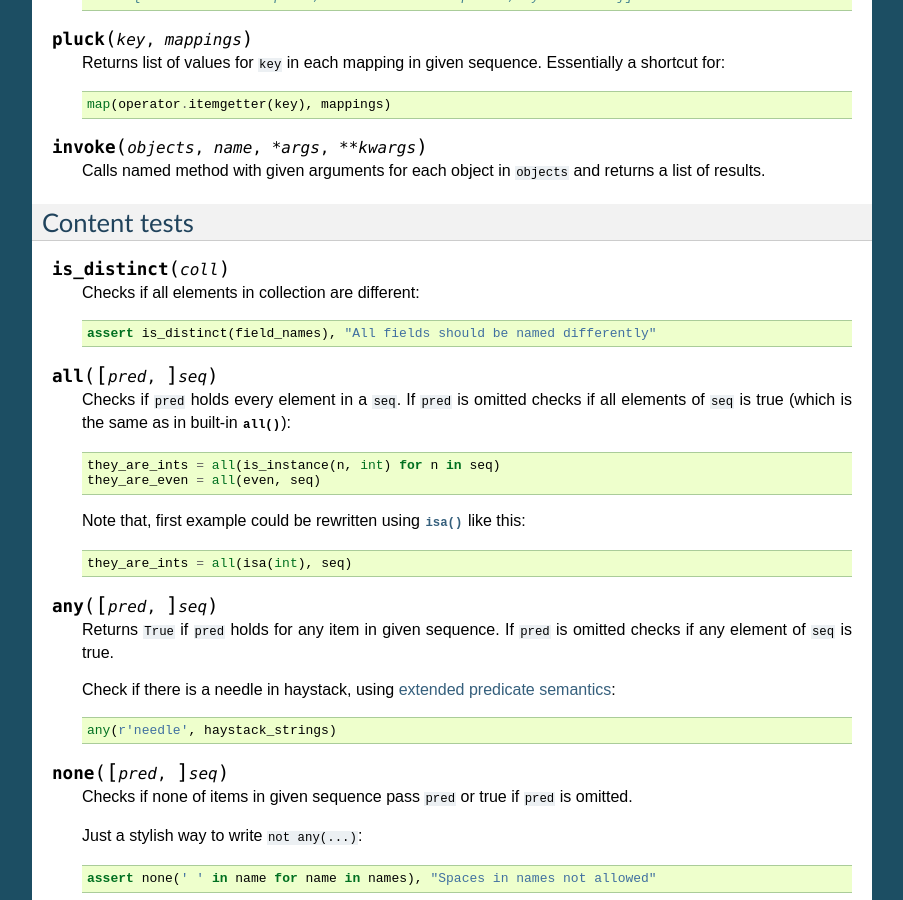
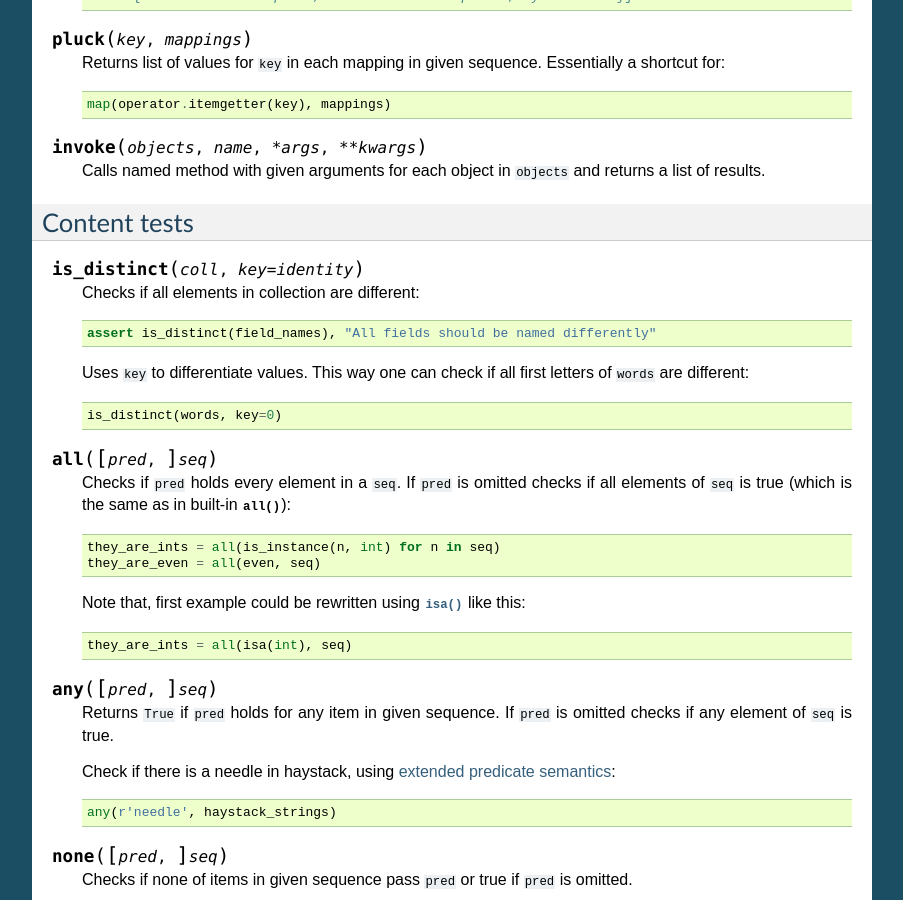
Before and after one commit to Jamaal224/funcy, a Sphinx documentation site: the page built from docs/colls.rst, in a window 1280 px wide and 900 px high, scrolled down 3025 px. Shown: the whole window, without its empty margins (198-1101 px from the left). Built offline with Sphinx 7.4.7, drawn with Linux system fonts in a browser that asks for light colours.

Commit message:
Added key argument to is_distinct()

```diff
--- a/docs/colls.rst
+++ b/docs/colls.rst
@@ -194,11 +194,15 @@ Data manipulation
 Content tests
 -------------
 
-.. function:: is_distinct(coll)
+.. function:: is_distinct(coll, key=identity)
 
     Checks if all elements in collection are different::
 
         assert is_distinct(field_names), "All fields should be named differently"
+
+    Uses ``key`` to differentiate values. This way one can check if all first letters of ``words`` are different::
+
+        is_distinct(words, key=0)
 
 
 .. function:: all([pred], seq)
--- a/docs/extended_fns.rst
+++ b/docs/extended_fns.rst
@@ -30,7 +30,7 @@ Sequence splitting        :func:`dropwhile`, :func:`takewhile`, :func:`split`, :
 Sequence chunking         :func:`group_by`, :func:`count_by`, :func:`partition_by`, :func:`ipartition_by`
 Collection transformation :func:`walk`, :func:`walk_keys`, :func:`walk_values`
 Collection filtering      :func:`select`, :func:`select_keys`, :func:`select_values`
-Content tests             :func:`all`, :func:`any`, :func:`none`, :func:`one`, :func:`some`
+Content tests             :func:`all`, :func:`any`, :func:`none`, :func:`one`, :func:`some`, :func:`is_distinct`
 Function logic            :func:`all_fn`, :func:`any_fn`, :func:`none_fn`, :func:`one_fn`, :func:`some_fn`
 Function tools            :func:`compose`, :func:`complement`, :func:`juxt`, :func:`ijuxt`
 ========================= ==============================================================
```
Also changed, not shown: 3 other files.
